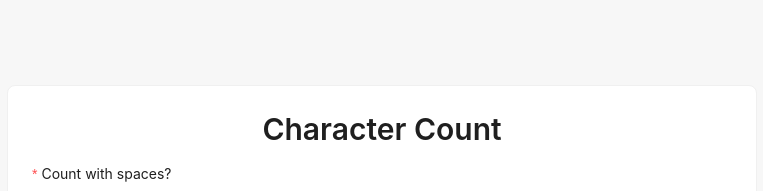
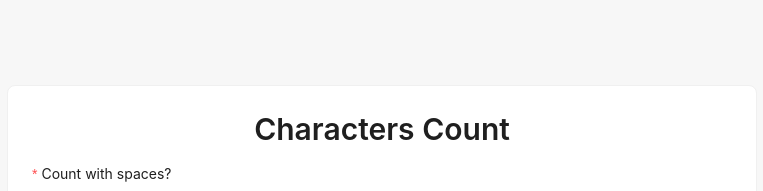
Before and after one commit to zhixe/words-count, a React (Vite) app in the folder src/frontend/: page / in a window 1280 px wide. Shown: the top 191 px of the page, without its empty margins (258-1021 px from the left). Built offline with nearby package versions, Linux system fonts and the light colour scheme; no server answers.

Commit message:
🚀 Update: some codes

```diff
--- a/src/frontend/src/App.tsx
+++ b/src/frontend/src/App.tsx
@@ -119,7 +119,7 @@ export default function App() {
         <div className="container">
             <Card style={{ width: 750 }}>
                 <Title level={2} style={{ textAlign: "center" }}>
-                    Character Count
+                    Characters Count
                 </Title>
                 <Form
                     layout="vertical"
```
